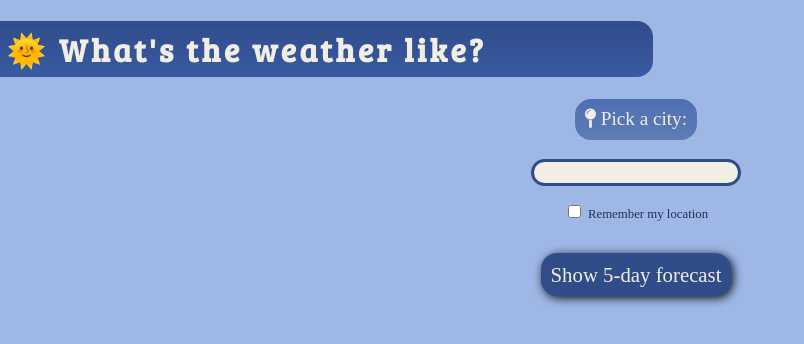
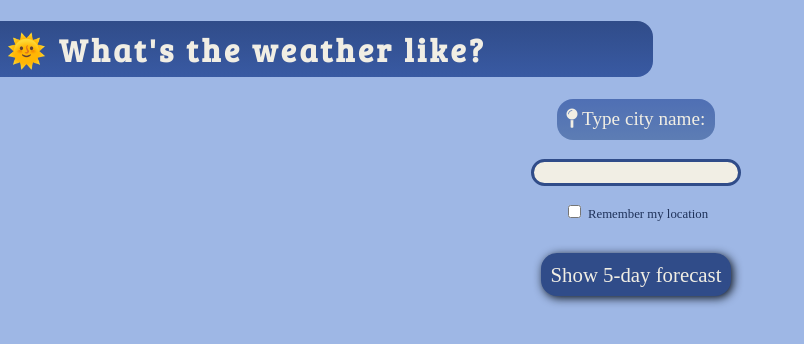
Before and after one commit to tanjamilisavljevic/weather-app, a plain HTML site: page index.html in a window 1280 px wide. Shown: the whole page, without its empty margins (0-804 px from the left). Drawn offline with Linux system fonts and the light colour scheme.

Commit message:
Change label texts

```diff
--- a/index.html
+++ b/index.html
@@ -19,7 +19,7 @@
 
 <h1 class="bigTitle"> 🌞 What's the weather like? </h1>
 <div class="cityWrapper">
-    <label class="pickCityLabel" for="cityName"> <i class="fa fa-map-pin"></i> Pick a city: </label>
+    <label class="pickCityLabel" for="cityName"> <i class="fa fa-map-pin"></i> Type city name: </label>
     <div class="inputWrapper">
         <input type="text" id="cityName" name="cityName">
     </div>
```
